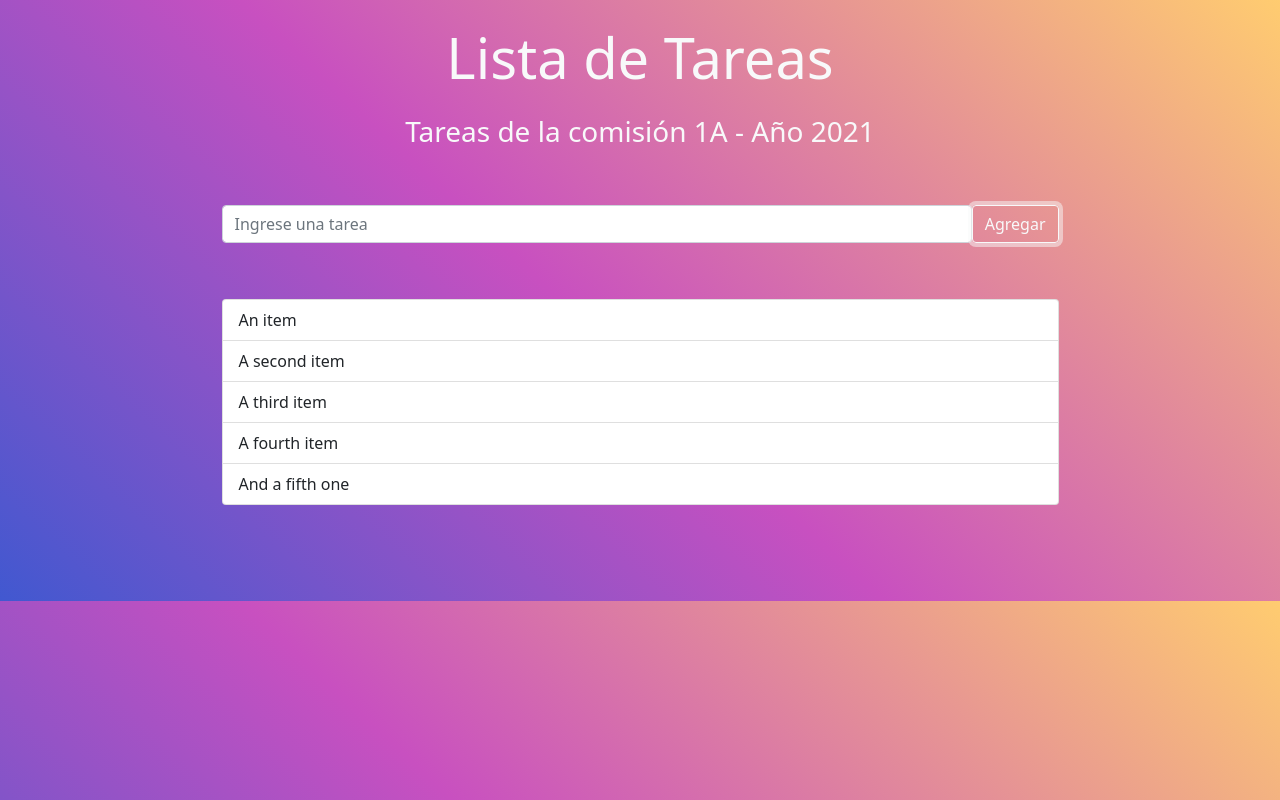
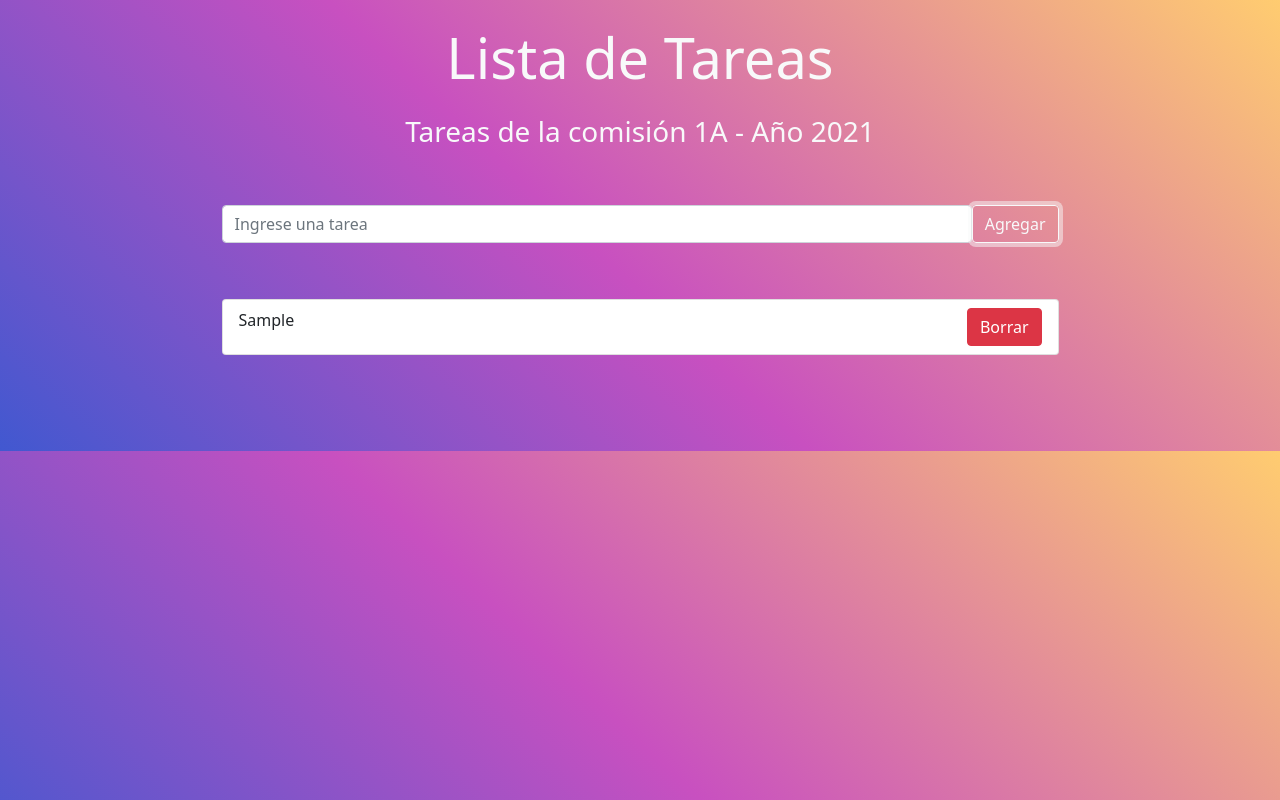
Before and after one commit to marcosihe/RollingForm, a React (Create React App) app: page / in a window 1280 px wide. Both pictures are taken after typing "Sample" into the empty fields and a click on the button "Agregar". Built offline with nearby package versions, Linux system fonts and the light colour scheme.

Commit message:
Se agrego el componente ItemTarea el cual devuelve un <li> con el nombre de la tarea y con un boton que permite borrarla.

```diff
--- a/src/components/FormTarea.jsx
+++ b/src/components/FormTarea.jsx
@@ -16,6 +16,10 @@ const handleSubmit = (e) => {
   setListaTareas([...listaTareas,tarea]);
   setTarea(''); // Para borrar el valor del state y por ende limpiar el input
 }
+const borrarTarea = (nombre) => {
+  let arraytFiltrado = listaTareas.filter( (elemento) => elemento != nombre );
+  setListaTareas(arraytFiltrado);
+}
 
   return (
     <div className='container my-5 d-flex flex-column align-items-center'>
@@ -32,7 +36,7 @@ const handleSubmit = (e) => {
         </div>
       </form>
       <article className="my-5 w-75">
-        <Lista></Lista>
+        <Lista listaTareas={listaTareas} borrarTarea={borrarTarea}></Lista>
       </article>
     </div>
   );
--- /dev/null
+++ b/src/components/ItemTarea.jsx
@@ -0,0 +1,14 @@
+import React from "react";
+
+const ItemTarea = (props) => {
+  return (
+    <li className="list-group-item d-flex justify-content-between">
+      {props.tarea}
+      <button className="btn btn-danger" onClick={() => props.borrarTarea(props.tarea)}>
+        Borrar
+      </button>
+    </li>
+  );
+};
+
+export default ItemTarea;
--- a/src/components/Lista.jsx
+++ b/src/components/Lista.jsx
@@ -1,13 +1,16 @@
 import React from "react";
+import ItemTarea from "./ItemTarea";
 
-const Lista = () => {
+const Lista = (props) => {
   return (
     <ul className="list-group">
-      <li className="list-group-item">An item</li>
-      <li className="list-group-item">A second item</li>
-      <li className="list-group-item">A third item</li>
-      <li className="list-group-item">A fourth item</li>
-      <li className="list-group-item">And a fifth one</li>
+      {props.listaTareas.map((dato, indice) => (
+        <ItemTarea
+          tarea={dato}
+          key={indice}
+          borrarTarea={props.borrarTarea}
+        ></ItemTarea>
+      ))}
     </ul>
   );
 };
```
